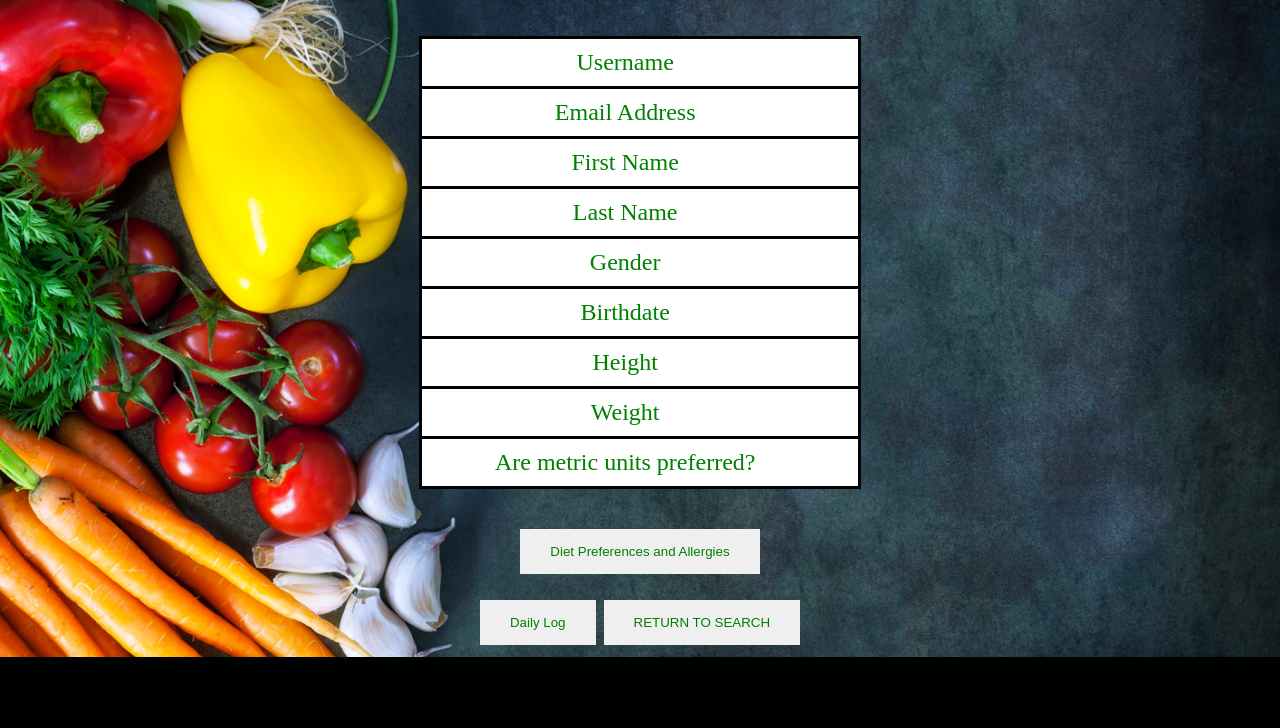
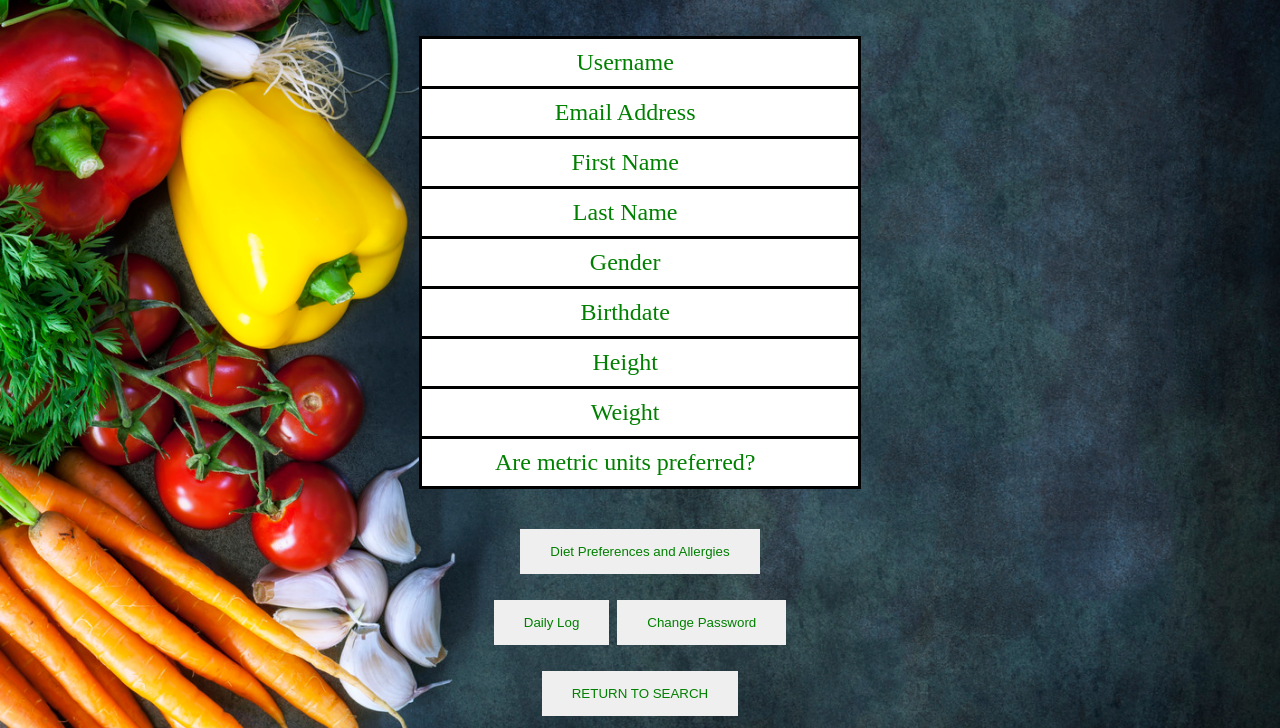
Before and after one commit to COSC481W-2020Fall/cosc481w-581-2020-fall-nutrition-helper, a Django app: page /nutrihacker/profile/ in a window 1280 px wide. Shown: the part 231-959 px from the top of the page. Before the commit the page ends 888 px from the top, so only its background shows below. Run offline with Django 3.2, Linux system fonts and the light colour scheme.

Commit message:
added change password button to profile

```diff
--- a/project/nutrihacker/templates/nutrihacker/change_password.html
+++ b/project/nutrihacker/templates/nutrihacker/change_password.html
@@ -21,7 +21,7 @@
         <p>{{ form.new_password2.errors }}</p>
         <form method="post" action="{% url 'nutrihacker:change_password' %}">
         {% csrf_token %}
-        <table align="center" width="25%">
+        <table align="center" width="45%">
         <tr>
             <td>{{ form.old_password.label_tag }}</td>
             <td>{{ form.old_password }}</td>
--- a/project/nutrihacker/templates/nutrihacker/profile.html
+++ b/project/nutrihacker/templates/nutrihacker/profile.html
@@ -93,10 +93,12 @@
 		</table>
 		<br><br>
 		<div style="text-align: center">
-			<button class="button"><a href="{% url 'nutrihacker:diet_and_allergies' %}" alt="Return">Diet Preferences
+			<button class="button"><a href="{% url 'nutrihacker:diet_and_allergies' %}" alt="Diet Preferences and Allergies">Diet Preferences
 				and Allergies</a></button>
 			<br><br>
-			<button class="button"><a href="{% url 'nutrihacker:log' %}" alt="Return">Daily Log</a></button>
+			<button class="button"><a href="{% url 'nutrihacker:log' %}" alt="Daily Log">Daily Log</a></button>
+            <button class="button"><a href="{% url 'nutrihacker:change_password' %}" alt="Change Password">Change Password</a></button>
+            <br><br>
 			<button class="button"><a href="{% url 'nutrihacker:search' %}" alt="Return">RETURN TO SEARCH</a></button>
 		</div>
 
```
